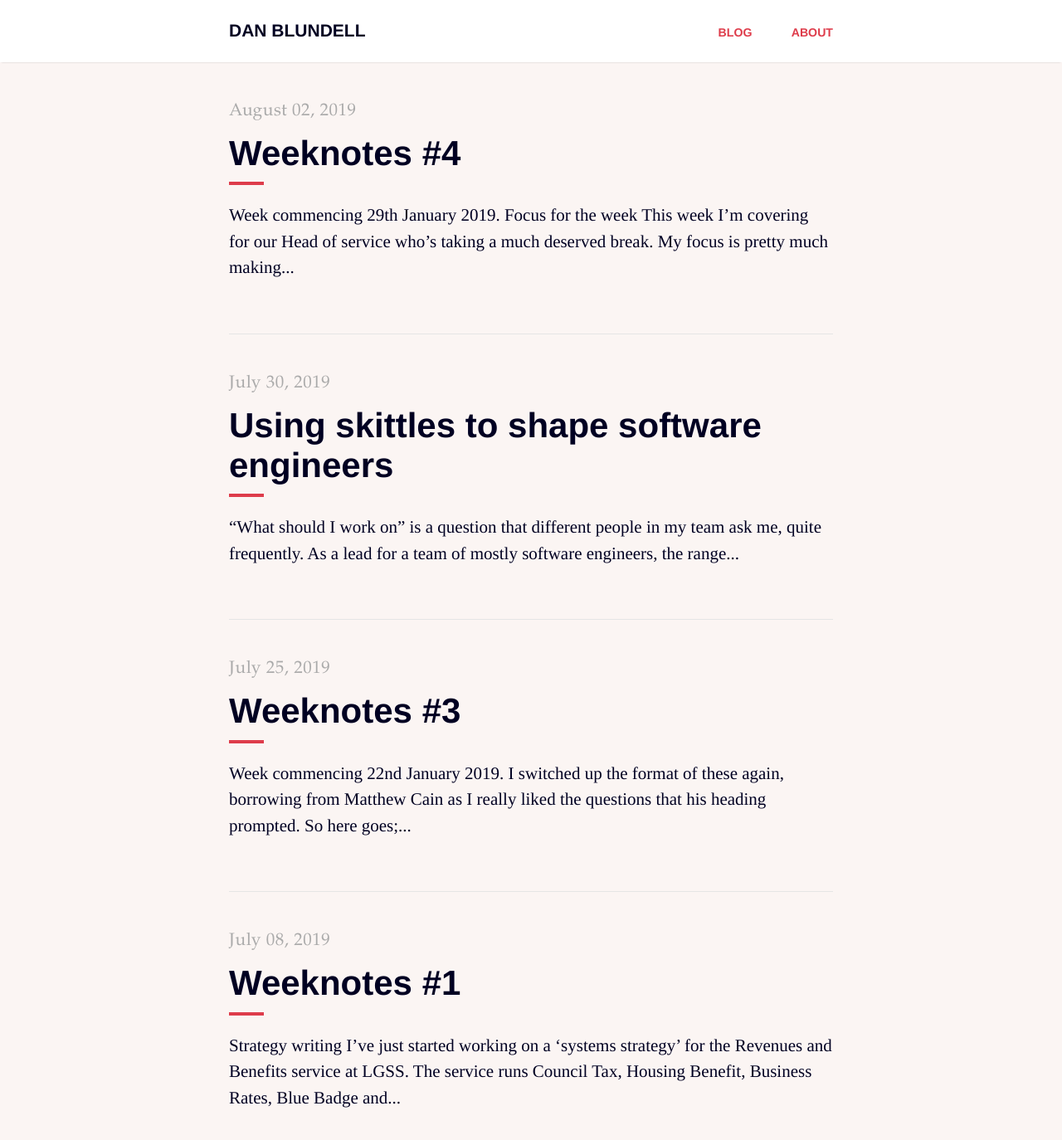
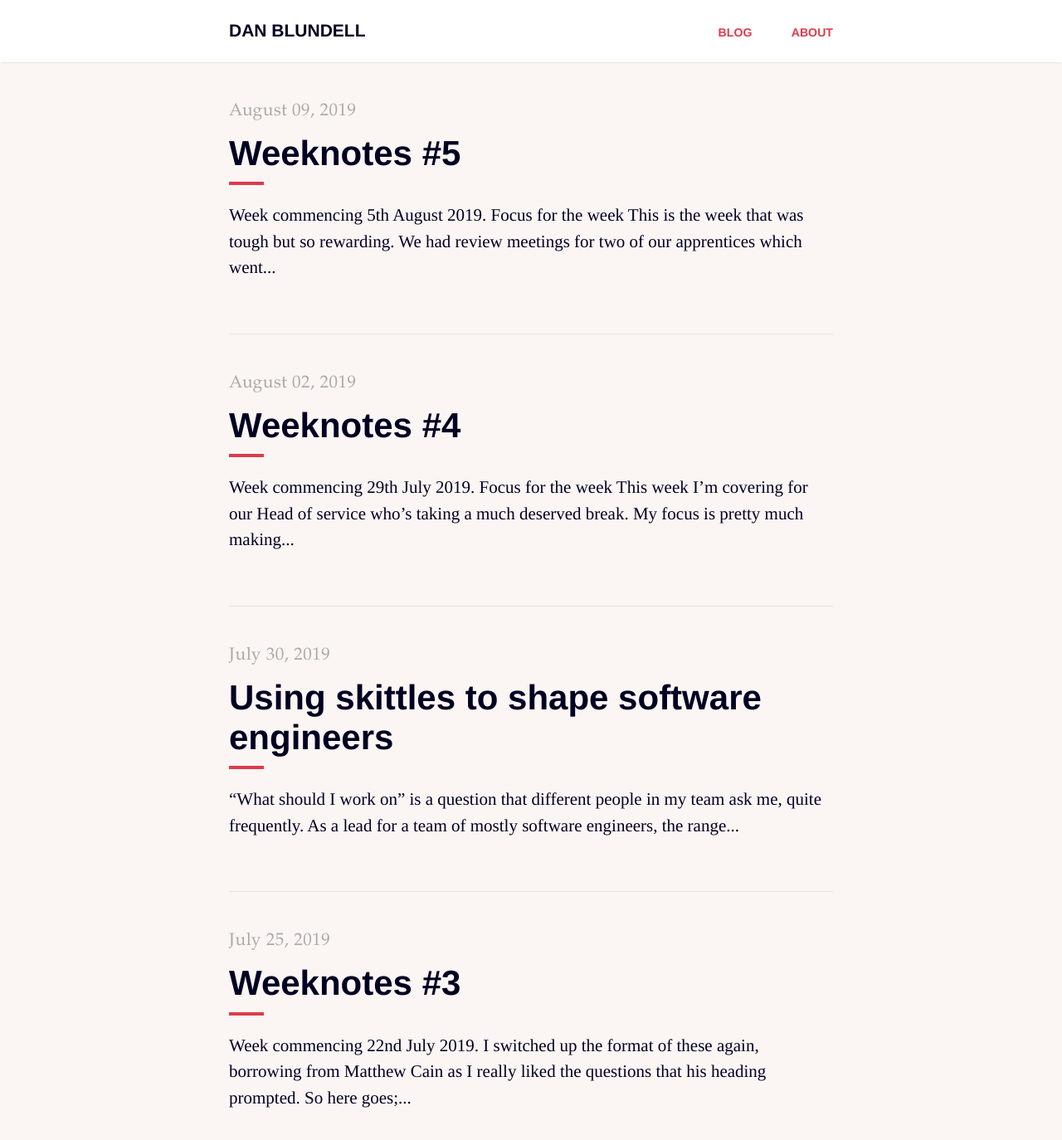
Before and after one commit to danblundell/danblundell.github.io, a Jekyll site: the page built from index.html, in a window 1280 px wide and 1400 px high. Shown: the top 1374 px of the window at 83% size. Built offline with Jekyll 4.4.1, drawn with Linux system fonts in a browser that asks for light colours; the list of posts is cut into pages by our own code; part of the change alters nothing that is shown; some of the changed text lies outside the part shown.

Commit message:
add weeknotes 5 and update date errors on previous

```diff
--- a/_posts/2019-07-22-weeknotes-3.md
+++ b/_posts/2019-07-22-weeknotes-3.md
@@ -6,7 +6,7 @@ meta: ""
 image: ""
 categories: ["weeknotes"]
 ---
-Week commencing 22nd January 2019.
+Week commencing 22nd July 2019.
 
 I switched up the format of these again, borrowing from [Matthew Cain][mcaino-medium] as I really liked the questions that his heading prompted. So here goes;
 
--- a/_posts/2019-08-02-weeknotes-4.md
+++ b/_posts/2019-08-02-weeknotes-4.md
@@ -8,7 +8,7 @@ categories: ["weeknotes"]
 published: true
 ---
 
-Week commencing 29th January 2019.
+Week commencing 29th July 2019.
 
 ## Focus for the week
 This week I'm covering for our Head of service who's taking a much deserved break. My focus is pretty much making sure nothing explodes.
--- /dev/null
+++ b/_posts/2019-08-10-weeknotes-5.md
@@ -0,0 +1,54 @@
+---
+layout: post
+title: "Weeknotes #5"
+date: "2019-08-09"
+meta: ""
+image: ""
+categories: ["weeknotes"]
+published: true
+---
+
+Week commencing 5th August 2019.
+
+## Focus for the week
+This is the week that was tough but so rewarding. We had review meetings for two of our apprentices which went well. I had a great meeting with Alan too, we worked out some practical ways to help improve the way we do support and operations work and managed to get some work away from him so he has time to focus more on his role as a Lead Engineer.
+
+I had a few delivery issues to sort this week, I'm acting Product Owner for our Blue Badge software which had a few bugs rear their ugly heads. Thankfully, nothing too dramatic (a fault with addresses and some weirdness with an API that the Department for Transport provide) and the team worked through them to keep users happy.
+
+There are so many things about this week that were tough and sadly most of which I can't share. What I can say is that I am immensely proud of the resilience, honesty and trust amongst the people around me day to day. The strength shown by many of the people in our team this week is something that I hope, in time, many more people see in much more positive circumstances.
+
+## What I’m thinking about
+**Being selfish in a good way** – I need some time to reflect, I need to protect some time and keep some space for _me_ next week. Can't have another week like this one without time to think. I think I've balanced this week pretty well but there's so much room for improvement and I want to make time for that.
+
+## I am pleased
+* I made it to the leads meetup, organised by [Alessandra Canella][ale-twitter]. I missed the first one and it was a chance to meet some people in real life for a change. I've followed and admired quite a few of the group for a number of years no and the chance to meet, share ideas, stories and learn from such an ace bunch of people was really what I needed to get me through such an unexpectedly chaotic week. Thank you for listening, speaking up and being kind [Ale][ale-twitter], [Emily][emily-twitter], [Giulia][giulia-twitter], Jan, [Dom][dom-twitter], [Sophie][sophie-twitter] and [Kiran][kiran-twitter] it was great to meet you all.
+
+<blockquote class="twitter-tweet"><p lang="en" dir="ltr">Yesterday at the <a href="https://twitter.com/hashtag/Leadmeeting?src=hash&amp;ref_src=twsrc%5Etfw">#Leadmeeting</a> we talked about: the switch from creating physical outputs to creating relationships and empowerment, progression for our mentees, building a community of practice, how to turn impatience into something positive, &gt;</p>&mdash; Alessandra Canella (@hello_lale) <a href="https://twitter.com/hello_lale/status/1159371921672327168?ref_src=twsrc%5Etfw">August 8, 2019</a></blockquote> <script async src="https://platform.twitter.com/widgets.js" charset="utf-8"></script>
+
+* We had the 20-week scan for our second son this week. It will never cease to amaze me what science can do, seeing him there kicking about was about the best start to the week I could've asked for. Also, the radiographer thhat took us thhrough the scan was _incredible_. The composure, knowledge and skills needed to navigate an ultrasound that sees _inside_ people and to do a running commentary explaining exactly what she was looking for was stunning. I was in awe not just of the experience itself, but the precision and demonstration of care being shown at every step. Thank you Northampton General Hospital. Thank you NHS.
+* I got accepted onto a Masters Degree programme this week, it's going to be a lot of work but I'm grateful for the opportunity and really curious as to what I'll learn.
+* To have the privilege of working with [Steve][steve-twitter] and [Kiri][kiri-twitter]. Two people who, without them, I would've crumbled many times these past few months. They continue to do so much difficult work so that our team can succeed, I'm proud to call them both friends.
+
+## I learned
+* I can actually balance more 'things' in my head than I thought if I have enough energy to be able to separate facts and emotions; I had more curveball challenges this week than I think I've faced in a long time and actually felt pretty good about it all... all things considered.
+* Probably some other things but it's late, been a long week and my brain is fried.
+
+## Recommendations
+* [Software Defined Talk][sdt-pod] podcast, for those of you in tech or doing DevOps 👂
+* [Yellow Bourbon coffee roasters][ybcr] – even if the coffee here wasn't so good, the people would make it the best coffee place in Northampton, they'll even [post coffee to you][ybcr-post] ☕
+* [Notion][notion] an all in one workspace tool, like your own wiki/todo list/custom database storage thing, possibilities seem pretty endless and it's given me a new, much more useful way to arrange my life, highly recommend 💯
+* [Miracle-Gro EverGreen Complete 4 in 1][mg] – stick this on your lawn, watch the moss die and the grass go green, in a really lame way, this stuff blew me away. Simple things eh. 🌱
+
+[sdt-pod]: https://www.softwaredefinedtalk.com
+[ybcr-post]: https://yellowbourbon.net/collections/shop
+[ybcr]: https://yellowbourbon.net
+[ale-twitter]: https://twitter.com/hello_lale
+[emily-twitter]: https://twitter.com/EmRoseBaz
+[giulia-twitter]: https://twitter.com/giuliavmerlo
+[sophie-twitter]: https://twitter.com/svmboyd
+[dom-twitter]: https://twitter.com/dominicburton
+[kiran-twitter]: https://twitter.com/kirankdhillon
+[steve-twitter]:https://twitter.com/sdpurr
+[kiri-twitter]: https://twitter.com/KiriCrequer
+[notion]: https://www.notion.so/?r=0686348f635a46a4b0a481ce655ea63c
+[mg]: https://www.amazon.co.uk/Miracle-Gro-Evergreen-Complete-4in1-7kg/dp/B07B3PX7SN/ref=pd_lpo_sbs_86_img_1?_encoding=UTF8&refRID=S9140VCXJGKE9YMR2TV9&th=1
```
